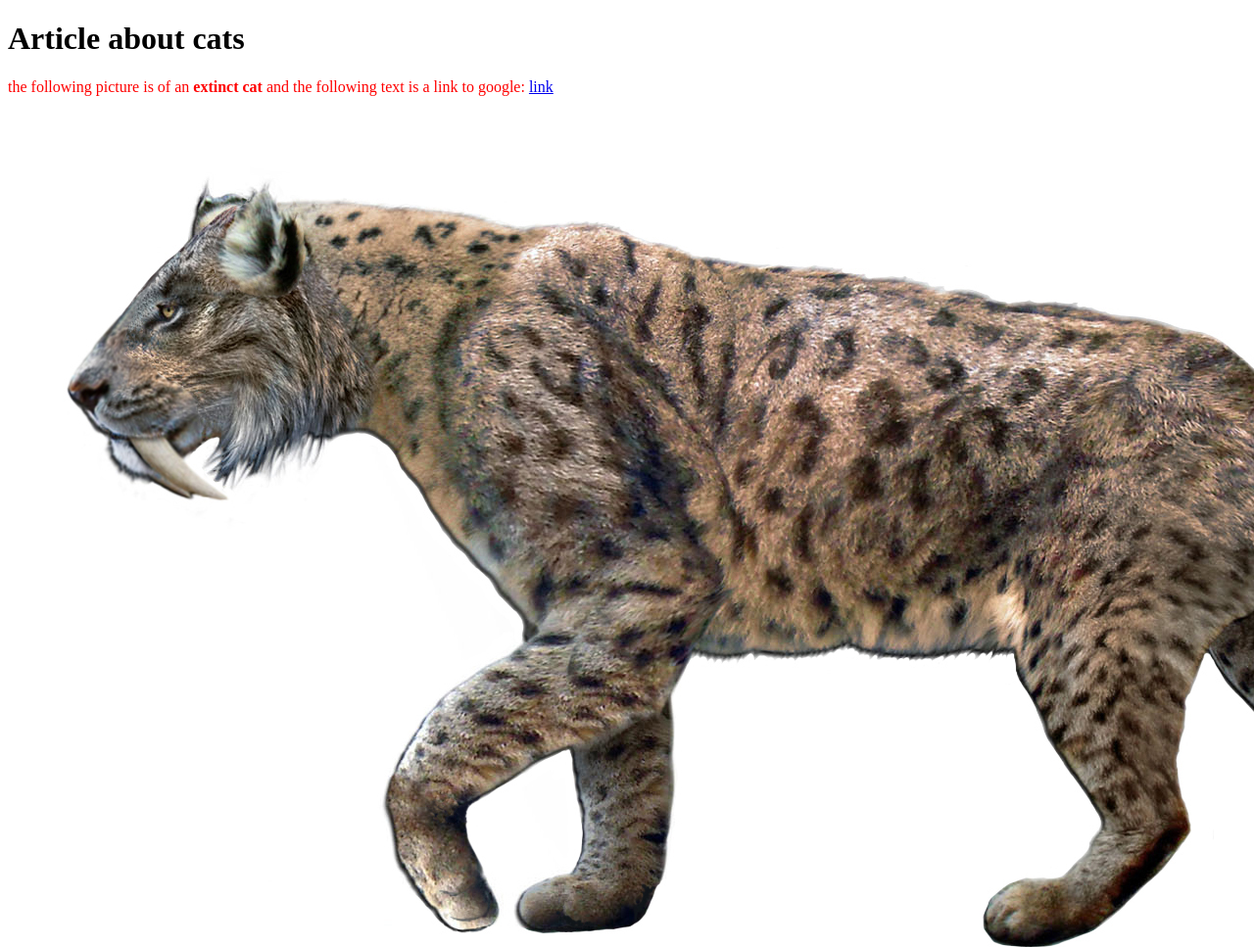
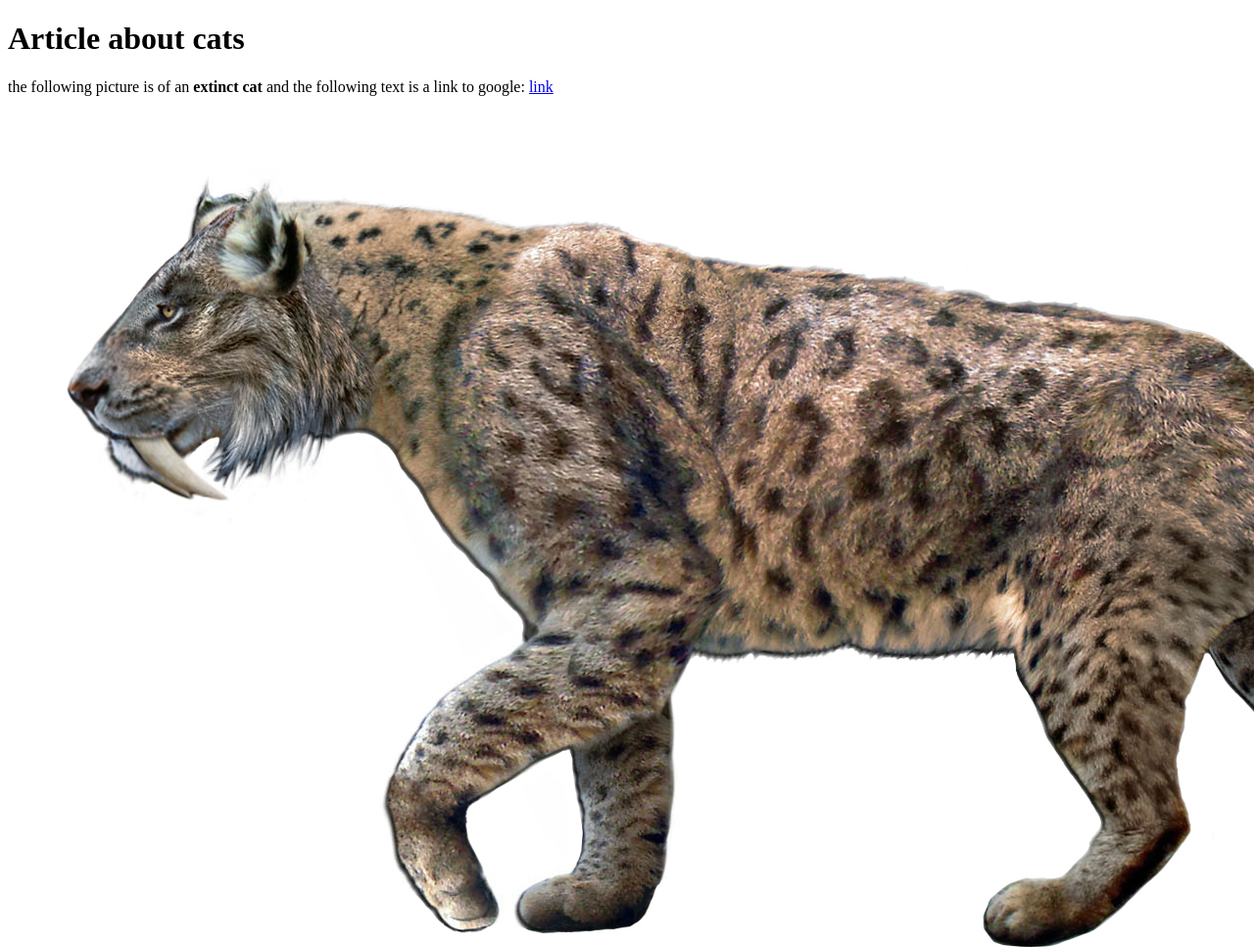
Before and after one commit to ColeWood1/githubwebsite, a plain HTML site: page index.html in a window 1280 px wide. Shown: the top 967 px of the page at 98% size. Drawn offline with Linux system fonts and the light colour scheme.

Commit message:
Update cssfile.css

```diff
--- a/cssfile.css
+++ b/cssfile.css
@@ -1,6 +1,3 @@
-p {
-    color : red
-}
 .box {
     width: 150px;
     height: 150px;
```
